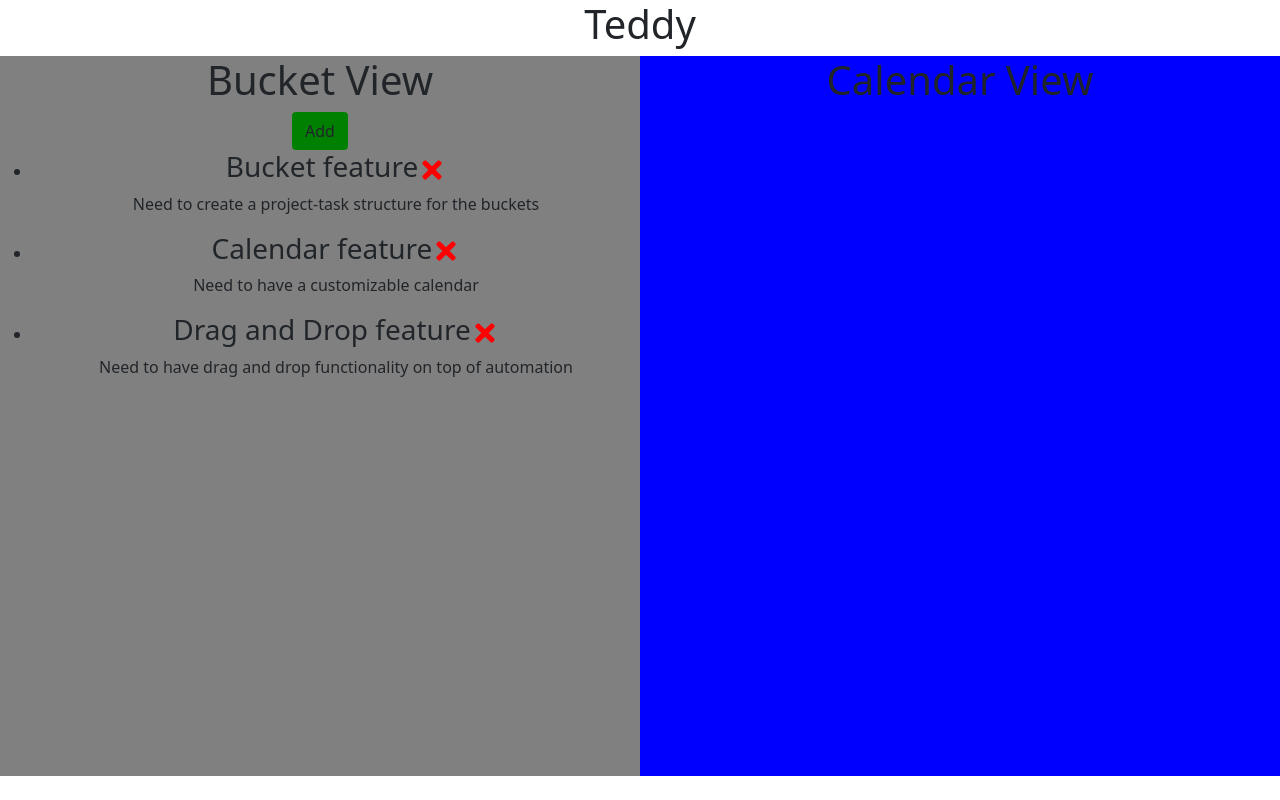
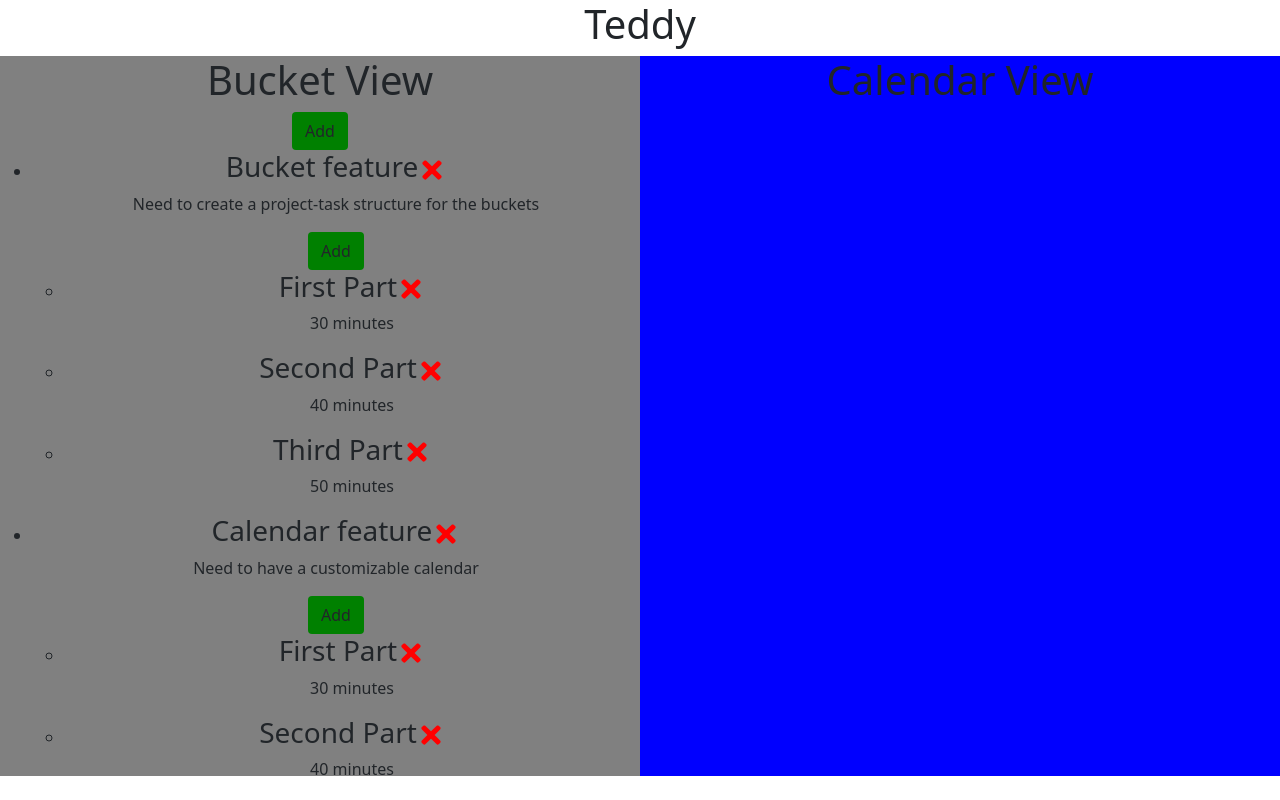
Before and after one commit to yashas-salankimatt/Teddy, a React (Create React App) app in the folder teddy/: page / in a window 1280 px wide. Shown: the top 800 px of the page. Built offline with nearby package versions, Linux system fonts and the light colour scheme.

Commit message:
Add and Delete Tasks Within Projects
Basic functionality to add and delete tasks within projects

```diff
--- /dev/null
+++ b/teddy/src/components/AddTask.jsx
@@ -0,0 +1,37 @@
+import { useState } from 'react'
+
+const AddTask = ({ onAdd }) => {
+    const [name, setName] = useState('')
+    const [minutes, setMinutes] = useState('')
+
+    const onSubmit = (e) => {
+        e.preventDefault()
+
+        if (!name) {
+            alert('Please add a text')
+            return
+        }
+
+        onAdd( {name, minutes} )
+
+        setName('')
+        setMinutes('')
+    }
+
+    return (
+        <form className = 'add-form' onSubmit={onSubmit}>
+            <div className = 'form-control'>
+                <label>Task Name</label>
+                <input type='text' placeholder='Add Task Name' value={name} onChange={(e) => setName(e.target.value)}/>
+            </div>
+            <div className = 'form-control'>
+                <label>Task Time</label>
+                <input type='text' placeholder='Add Task Time Estimate in Minutes' value={minutes} onChange={(e) => setMinutes(e.target.value)}/>
+            </div>
+
+            <input type='submit' value='Save Task' className='btn btn-block'/>
+        </form>
+    )
+}
+
+export default AddTask
--- a/teddy/src/components/Project.jsx
+++ b/teddy/src/components/Project.jsx
@@ -1,7 +1,42 @@
 import React from 'react'
 import { FaTimes } from 'react-icons/fa'
+import { useState } from 'react'
+import Button from './Button'
+import AddTask from './AddTask'
+import Tasks from './Tasks'
 
 function Project({project, onDelete}){
+    const [tasks, setTasks] = useState([
+        {
+            id: '0',
+            name: 'First Part',
+            minutes: 30
+        },
+        {
+            id: '1',
+            name: 'Second Part',
+            minutes: 40
+        },
+        {
+            id: '2',
+            name: 'Third Part',
+            minutes: 50
+        },
+    ])
+
+    const [showAddTask, setShowAddTask] = useState(false)
+
+    const addTask = (task) => {
+        const id = Math.floor(Math.random() * 10000) + 1
+        console.log(id)
+        const newTask = {id, ...task}
+        setTasks([...tasks, newTask])
+    }
+
+    const deleteTask = (id) => {
+        setTasks(tasks.filter((task) => task.id !== id))
+    }
+
     return (
         <li className='project'>
             <div className='project'>
@@ -12,6 +47,13 @@ function Project({project, onDelete}){
                 <p>
                     {project.description}
                 </p>
+                <Button color={showAddTask ? 'red' : 'green'} text={showAddTask ? 'Close' : 'Add'}
+                    onClick={() => setShowAddTask(!showAddTask)}/>
+                {showAddTask && <AddTask onAdd = {addTask}/>}
+                {
+                    tasks.length>0 ? (<Tasks tasks = {tasks} onDelete={deleteTask}/>) : ('No tasks to show')
+                }
+
             </div>
         </li>
     )
--- /dev/null
+++ b/teddy/src/components/Task.jsx
@@ -0,0 +1,23 @@
+import React from 'react'
+import { FaTimes } from 'react-icons/fa'
+import { useState } from 'react'
+
+function Task({task, onDelete}){
+
+    return (
+        <li className='task'>
+            <div className='task'>
+                <h3>
+                    {task.name}
+                    <FaTimes style = {{color: 'red', cursor: 'pointer',}} onClick={() => onDelete(task.id)}/>
+                </h3>
+                <p>
+                    {task.minutes} minutes
+                </p>
+
+            </div>
+        </li>
+    )
+}
+
+export default Task
--- /dev/null
+++ b/teddy/src/components/Tasks.jsx
@@ -0,0 +1,15 @@
+import React from 'react'
+import Task from './Task'
+
+function Tasks({tasks, onDelete}){
+    return (
+        <ul className='tasks'>
+            {
+            tasks.map((task) =>
+            <Task key={task.id} task={task} onDelete={onDelete}/>
+            )}
+        </ul>
+    )
+}
+
+export default Tasks
--- a/teddy/src/components/bucketView.jsx
+++ b/teddy/src/components/bucketView.jsx
@@ -43,7 +43,7 @@ function BucketView(props) {
             onClick={() => setShowAddProject(!showAddProject)}/>
             {showAddProject && <AddProject onAdd = {addProject}/>}
             {
-              projects.length>0 ? (<Projects projects = {projects} onDelete={deleteProject}/>) : ('No tasks to show')
+              projects.length>0 ? (<Projects projects = {projects} onDelete={deleteProject}/>) : ('No projects to show')
             }
 
         </div>
```
